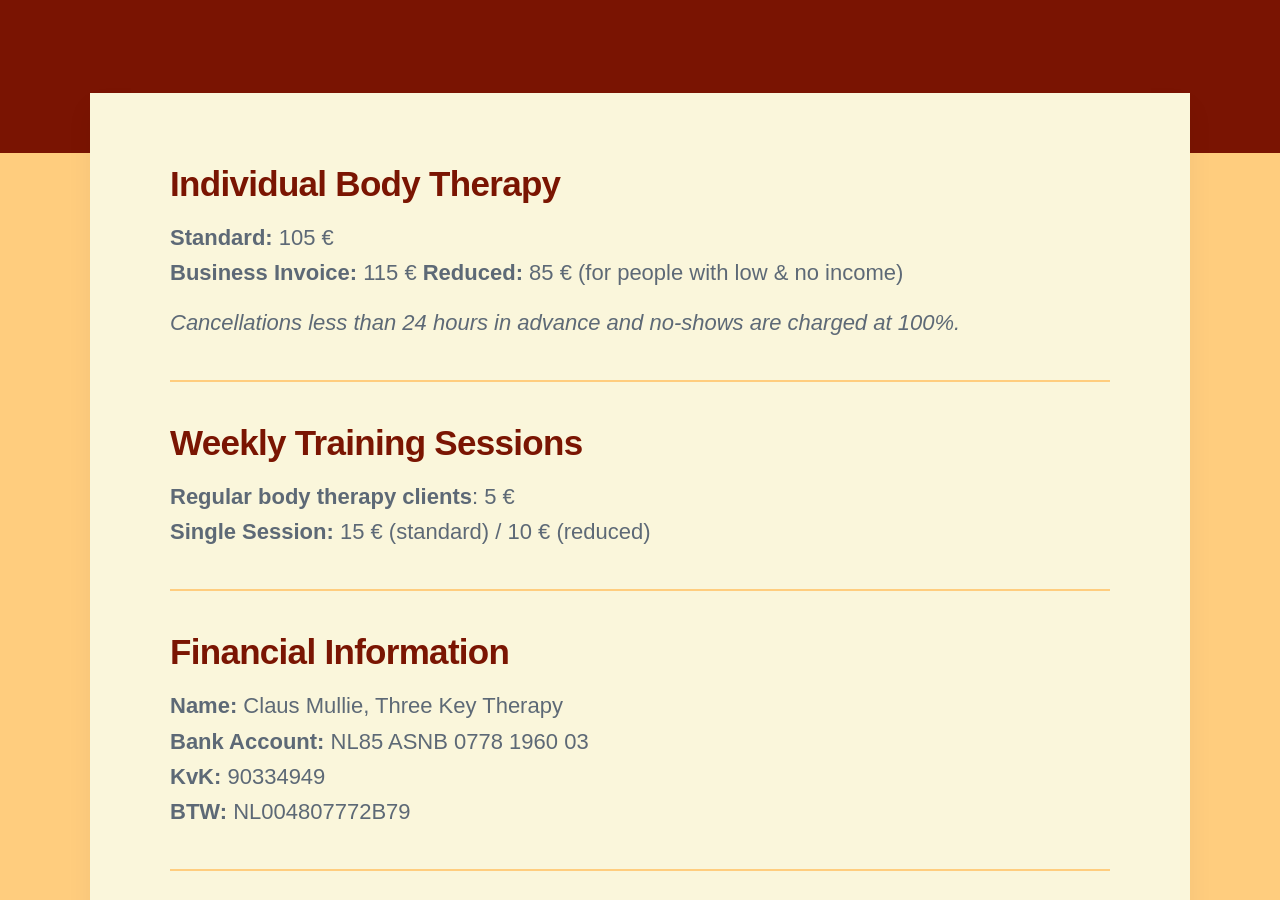
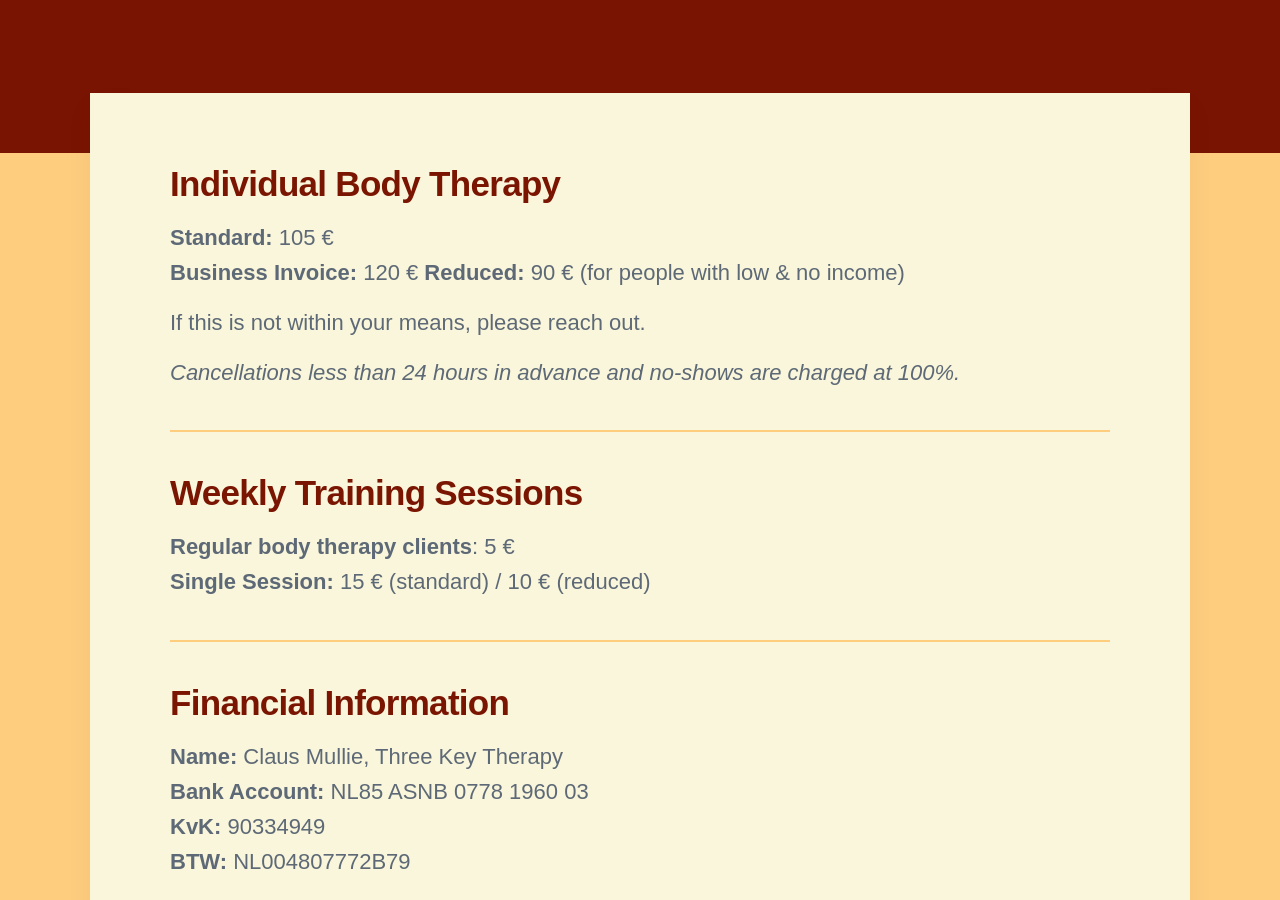
Before and after one commit to threekeytherapy/threekeytherapy.com, a Jekyll site: the page built from _pages/pricing.md, in a window 1280 px wide and 900 px high, scrolled down 555 px. Built offline with Jekyll 4.4.1, drawn with Linux system fonts in a browser that asks for light colours; nearby versions of some CDN libraries; some web fonts are replaced.

Commit message:
updates pricing

```diff
--- a/_pages/pricing.md
+++ b/_pages/pricing.md
@@ -8,8 +8,10 @@
 ## Individual Body Therapy
 
 **Standard:** 105 €
-**Business Invoice:** 115 €
- **Reduced:** 85 € (for people with low & no income)
+**Business Invoice:** 120 €
+**Reduced:** 90 € (for people with low & no income)
+
+If this is not within your means, please reach out.
 
 *Cancellations less than 24 hours in advance and no-shows are charged at 100%.*
 
```
